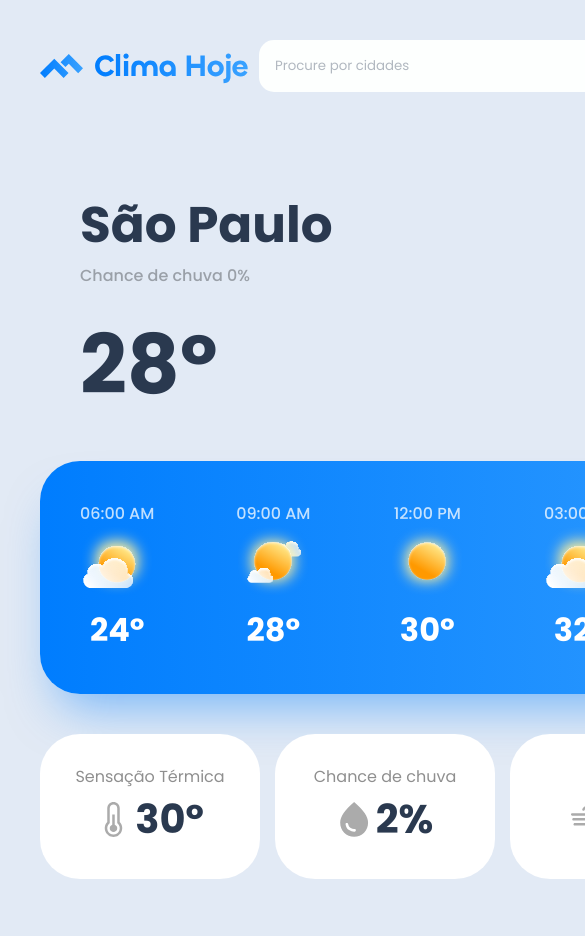
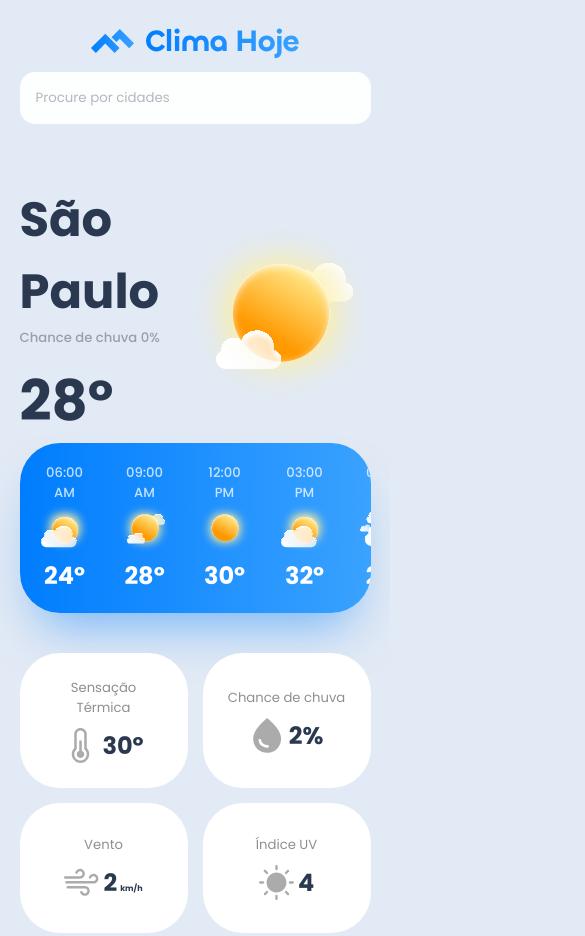
Before and after one commit to eeymatheusdev/weather, a plain HTML site: page index.html in a window 390 px wide. Shown: the top 936 px of the page, 585 px wide, since content can reach past the window. Drawn offline with Linux system fonts and the light colour scheme.

Commit message:
feat: responsive

```diff
--- a/index.html
+++ b/index.html
@@ -11,6 +11,8 @@
       href="https://fonts.googleapis.com/css2?family=Poppins:ital,wght@0,100;0,200;0,300;0,400;0,500;0,600;0,700;0,800;0,900;1,100;1,200;1,300;1,400;1,500;1,600;1,700;1,800;1,900&display=swap"
       rel="stylesheet"
     />
+    <meta name="viewport" content="width=device-width, initial-scale=1.0" />
+    <link rel="stylesheet" href="./mobile.css" />
   </head>
   <body>
     <div class="app-container">
--- /dev/null
+++ b/mobile.css
@@ -0,0 +1,104 @@
+@media (max-width: 1024px) {
+  .app-container {
+    grid-template-columns: 100%;
+    padding: 5%;
+    grid-column-gap: 0;
+    grid-row-gap: 40px;
+  }
+
+  .navbar-container {
+    flex-direction: column;
+  }
+
+  .navbar-container > img {
+    margin-right: 0;
+    margin-bottom: 10px;
+  }
+
+  .showcase-container {
+    justify-content: center;
+    padding-left: 0;
+    padding-right: 0;
+  }
+
+  .showcase-container .showcase-text > h2:first-child {
+    font-size: 3rem;
+    font-weight: 700;
+    color: #2a394f;
+  }
+
+  .showcase-container .showcase-text > h2:last-child {
+    font-size: 3.5rem;
+    font-weight: 700;
+    color: #2a394f;
+  }
+
+  .showcase-container .showcase-text > p {
+    margin-bottom: 10px;
+    font-size: 0.825rem;
+  }
+
+  .showcase-container > img {
+    width: 180px;
+  }
+
+  .hourly-forecast-container {
+    padding: 20px;
+    overflow-x: scroll;
+    gap: 30px;
+  }
+
+  .hourly-forecast-container .hour-weather-item > img {
+    width: 50px;
+    height: 50px;
+    margin-bottom: 5px;
+  }
+
+  .hourly-forecast-container .hour-weather-item > p:first-child {
+    font-size: 0.825rem;
+    text-align: center;
+  }
+
+  .hourly-forecast-container .hour-weather-item > p:last-child {
+    font-size: 1.5rem;
+  }
+
+  .weather-details-container {
+    margin-top: 40px;
+    display: grid;
+    grid-template-columns: repeat(2, 1fr);
+    grid-gap: 15px;
+  }
+
+  .weather-details-container .weather-detail-item {
+    padding: 25px;
+    min-height: 130px;
+  }
+
+  .weather-details-container .weather-detail-item > p:first-child {
+    color: #8f8f8f;
+    font-size: 0.825rem;
+    margin-bottom: 10px;
+  }
+
+  .weather-details-container .weather-detail-item > div > p {
+    font-size: 1.5rem;
+  }
+
+  .weather-details-container .weather-detail-item > div > p > span {
+    font-size: 0.5rem;
+    margin-left: -2px;
+  }
+
+  .weekly-forecast-container .day-weather-item > div > p:first-child {
+    font-size: 0.875rem;
+  }
+
+  .weekly-forecast-container .day-weather-item > div > p:last-child {
+    font-size: 0.875rem;
+  }
+
+  .weekly-forecast-container .day-weather-item > p {
+    font-size: 0.925rem;
+  }
+}
--- a/style.css
+++ b/style.css
@@ -171,6 +171,7 @@ body {
 .weekly-forecast-container .day-weather-item > div {
   display: flex;
   align-items: center;
+  justify-content: flex-end;
 }
 
 .weekly-forecast-container .day-weather-item > div > p:first-child {
```
